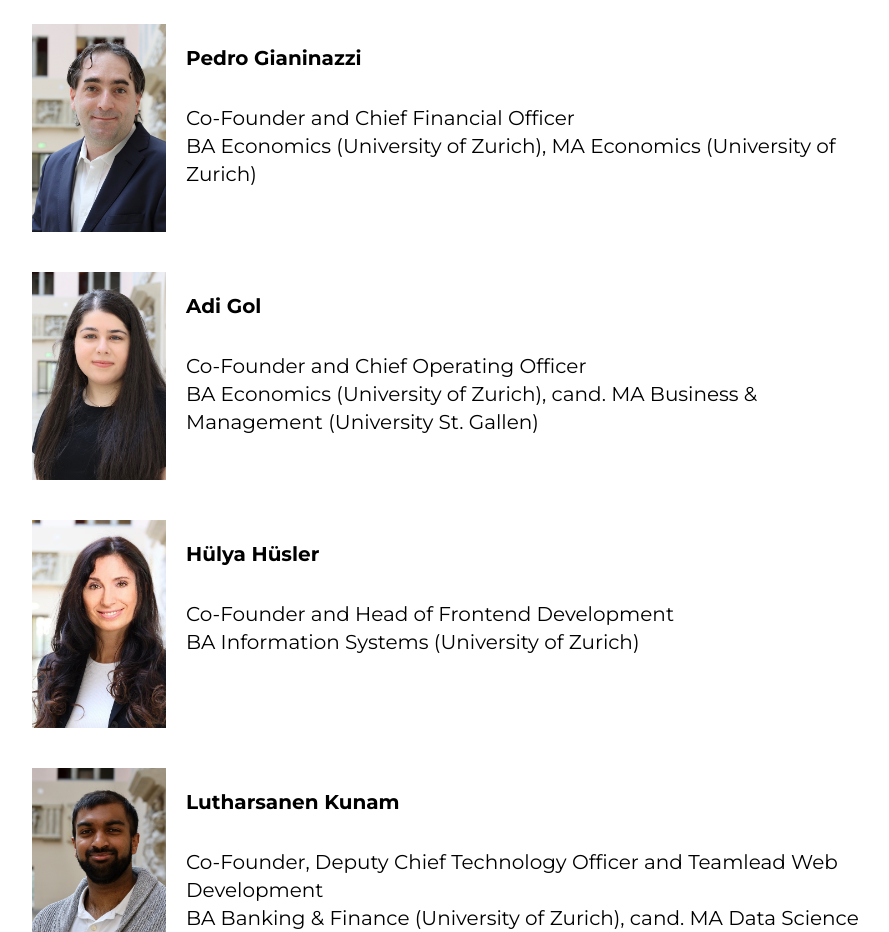
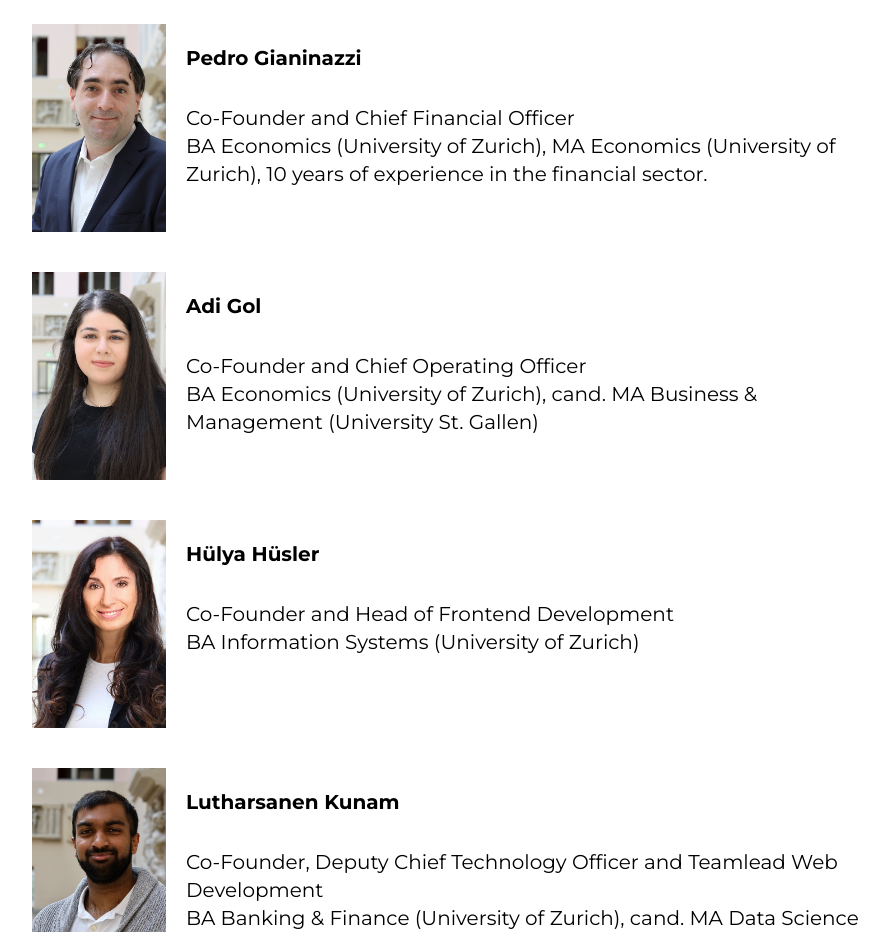
Before and after one commit to migub/BCP-Website-Next, a Next.js app: page /about-us in a window 1280 px wide. Shown: the part 1060-1992 px from the top of the page, without its empty margins (181-1070 px from the left). Built offline with nearby package versions, Linux system fonts and the light colour scheme.

Commit message:
pedro description added

```diff
--- a/pages/about-us.js
+++ b/pages/about-us.js
@@ -70,7 +70,7 @@ const AboutUs = () => {
                 </div>
                 <div>
                   BA Economics (University of Zurich), MA Economics (University
-                  of Zurich)
+                  of Zurich), 10 years of experience in the financial sector.
                 </div>
               </div>
             }
```
